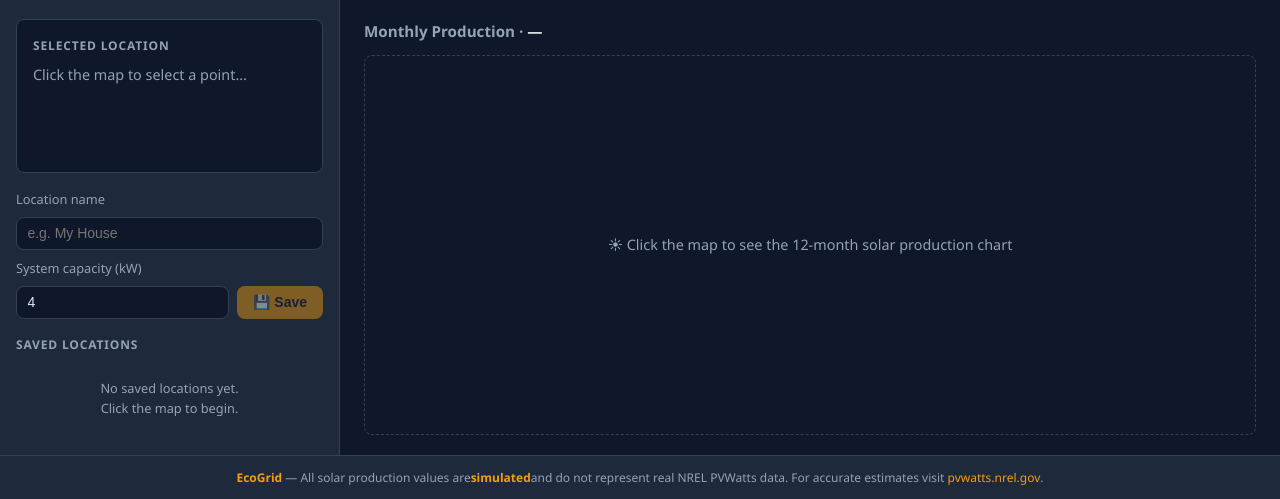
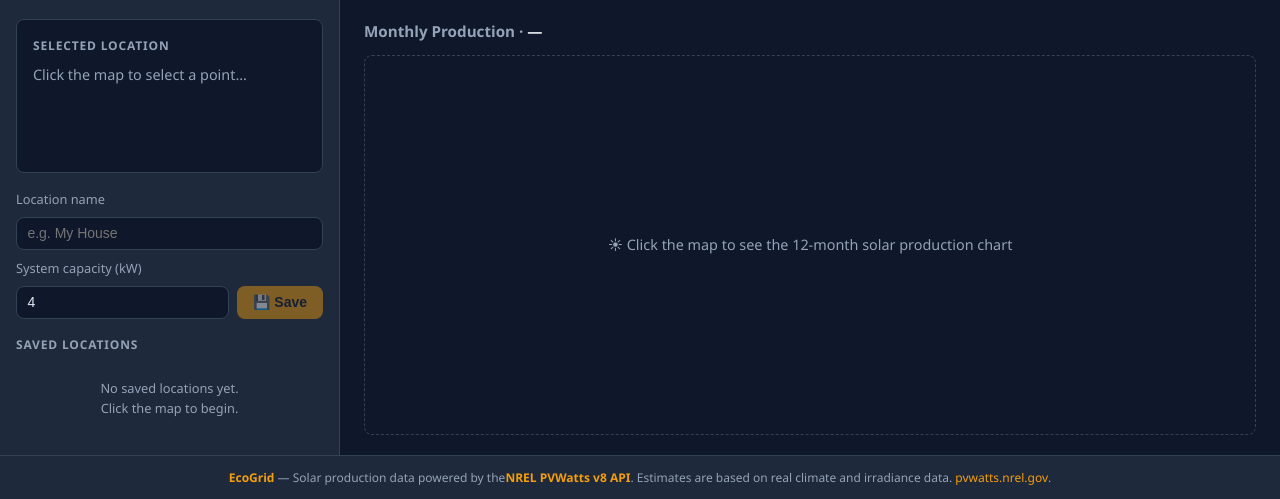
Before and after one commit to mh-10/ecogrid-solar-planner, a Flask app: page / in a window 1280 px wide. Shown: the part 521-1020 px from the top of the page. Run offline with Flask 3, Linux system fonts and the light colour scheme; data that the repository does not hold is empty; grey boxes are pictures that could not be loaded.

Commit message:
Update footer — live NREL PVWatts v8 data, remove simulated disclaimer

```diff
--- a/templates/index.html
+++ b/templates/index.html
@@ -136,9 +136,9 @@
        FOOTER
        ================================================================ -->
   <footer class="site-footer">
-    <strong>EcoGrid</strong>&nbsp;— All solar production values are
-    <strong>simulated</strong> and do not represent real NREL PVWatts data.
-    For accurate estimates visit&nbsp;
+    <strong>EcoGrid</strong>&nbsp;— Solar production data powered by the
+    <strong>NREL PVWatts v8 API</strong>. Estimates are based on real climate
+    and irradiance data.&nbsp;
     <a href="https://pvwatts.nrel.gov" target="_blank" rel="noopener">pvwatts.nrel.gov</a>.
   </footer>
 
```
